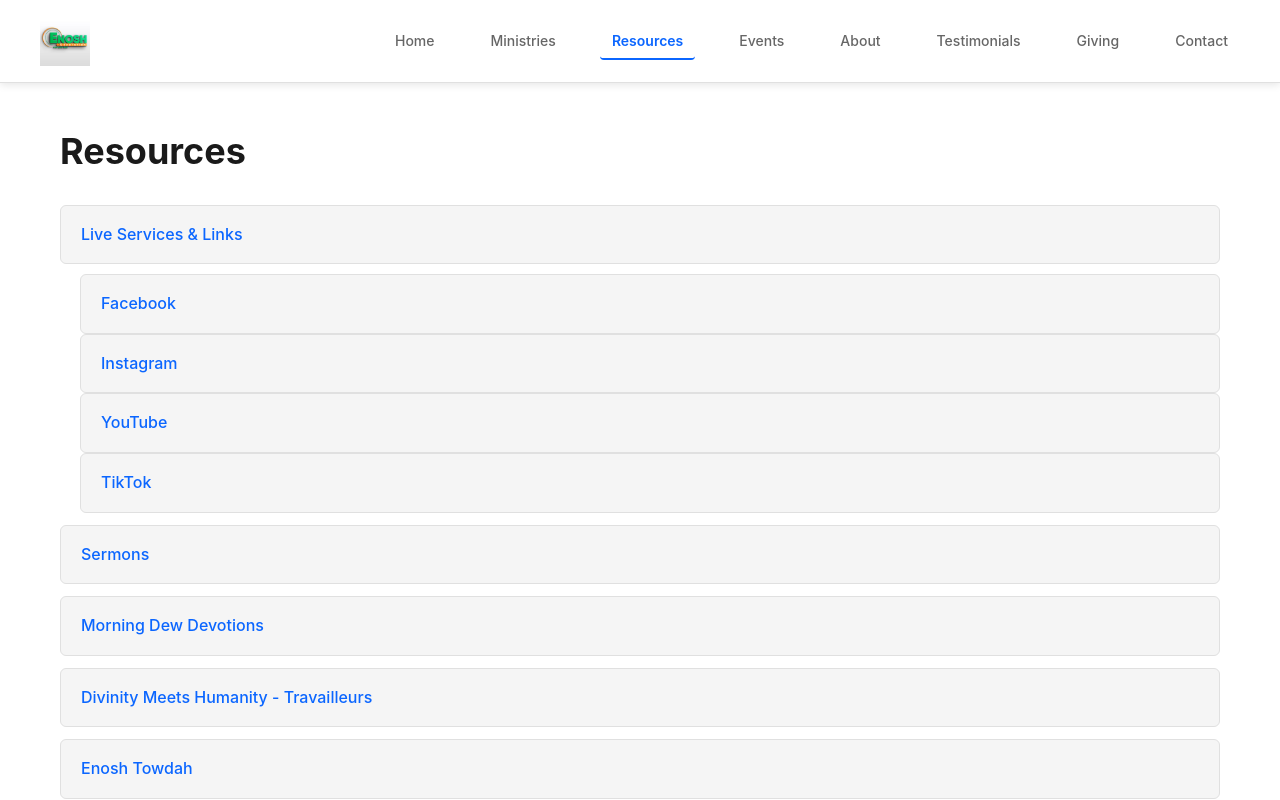
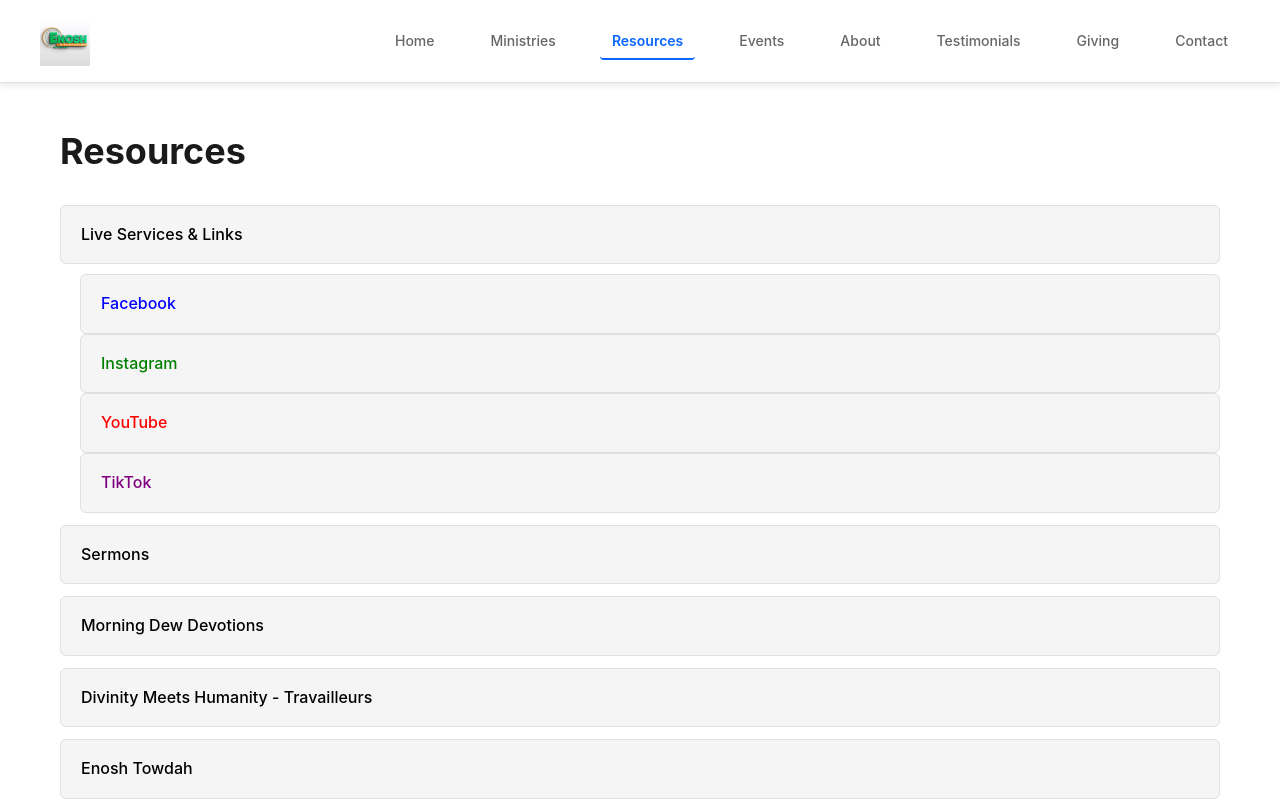
Before and after one commit to sam-911-hub/ENOSH-GENERATION-PRO, a React (Vite) app: page /#/resources in a window 1280 px wide. Both pictures are taken after a click on the link "Live Services & Links". Shown: the top 800 px of the page. Built offline with nearby package versions, Linux system fonts and the light colour scheme.

Commit message:
Add color hierarchy to Resources page tabs and dropdowns

```diff
--- a/pages/ResourcesPage.tsx
+++ b/pages/ResourcesPage.tsx
@@ -12,25 +12,25 @@ const ResourcesPage = () => {
       <h1>Resources</h1>
       <div className="resources-list">
         <div>
-          <a className="resource-item" href="#" onClick={(e) => { e.preventDefault(); setShowLiveServices(!showLiveServices); }}>Live Services & Links</a>
+          <a className="resource-item" href="#" onClick={(e) => { e.preventDefault(); setShowLiveServices(!showLiveServices); }} style={{color: 'black'}}>Live Services & Links</a>
           {showLiveServices && (
             <div className="social-links" style={{marginLeft: '20px', marginTop: '10px'}}>
-              <a className="resource-item" href="https://www.facebook.com/people/ENOSH-Generation/100091299983773/" target="_blank" rel="noopener noreferrer">Facebook</a>
-              <a className="resource-item" href="https://www.instagram.com/enosh.generation/?hl=en" target="_blank" rel="noopener noreferrer">Instagram</a>
-              <a className="resource-item" href="https://www.youtube.com/@enosh.generation" target="_blank" rel="noopener noreferrer">YouTube</a>
-              <a className="resource-item" href="https://www.tiktok.com/@enosh.generation" target="_blank" rel="noopener noreferrer">TikTok</a>
+              <a className="resource-item" href="https://www.facebook.com/people/ENOSH-Generation/100091299983773/" target="_blank" rel="noopener noreferrer" style={{color: 'blue'}}>Facebook</a>
+              <a className="resource-item" href="https://www.instagram.com/enosh.generation/?hl=en" target="_blank" rel="noopener noreferrer" style={{color: 'green'}}>Instagram</a>
+              <a className="resource-item" href="https://www.youtube.com/@enosh.generation" target="_blank" rel="noopener noreferrer" style={{color: 'red'}}>YouTube</a>
+              <a className="resource-item" href="https://www.tiktok.com/@enosh.generation" target="_blank" rel="noopener noreferrer" style={{color: 'purple'}}>TikTok</a>
             </div>
           )}
         </div>
 
         <div>
-          <a className="resource-item" href="#" onClick={(e) => { e.preventDefault(); setShowSermons(!showSermons); }}>Sermons</a>
+          <a className="resource-item" href="#" onClick={(e) => { e.preventDefault(); setShowSermons(!showSermons); }} style={{color: 'black'}}>Sermons</a>
           {showSermons && (
             <div style={{marginLeft: '20px', marginTop: '10px'}}>
               <div>
-                <a className="resource-item" href="#" onClick={(e) => { e.preventDefault(); setShowSermon1(!showSermon1); }}>A LIFE WORTHY THE CALLING</a>
+                <a className="resource-item" href="#" onClick={(e) => { e.preventDefault(); setShowSermon1(!showSermon1); }} style={{color: 'blue'}}>A LIFE WORTHY THE CALLING</a>
                 {showSermon1 && (
-                  <div style={{marginLeft: '20px', marginTop: '10px', padding: '15px', backgroundColor: '#f5f5f5', borderRadius: '5px'}}>
+                  <div style={{marginLeft: '20px', marginTop: '10px', padding: '15px', backgroundColor: '#f5f5f5', borderRadius: '5px', color: 'red'}}>
                     <p><strong>By: Apostle Khen</strong></p>
                     <p><strong>Reference: Ephesians 4:1-10</strong></p>
                     <p>Paul writes this letter to the Ephesians pleading them to live a life worth the calling they bear.</p>
@@ -46,9 +46,9 @@ const ResourcesPage = () => {
               </div>
 
               <div>
-                <a className="resource-item" href="#" onClick={(e) => { e.preventDefault(); setShowSermon2(!showSermon2); }}>Gauges of Transformation</a>
+                <a className="resource-item" href="#" onClick={(e) => { e.preventDefault(); setShowSermon2(!showSermon2); }} style={{color: 'green'}}>Gauges of Transformation</a>
                 {showSermon2 && (
-                  <div style={{marginLeft: '20px', marginTop: '10px', padding: '15px', backgroundColor: '#f5f5f5', borderRadius: '5px'}}>
+                  <div style={{marginLeft: '20px', marginTop: '10px', padding: '15px', backgroundColor: '#f5f5f5', borderRadius: '5px', color: 'purple'}}>
                     <p><strong>By: Minister Andrew</strong></p>
                     <p>Gauge is just a measure of something, how deep, speed of anything that's not stagnant.</p>
                     <p>Spiritually we're destined for greater things that we'll manifest only at a certain capacity.</p>
@@ -70,11 +70,11 @@ const ResourcesPage = () => {
           )}
         </div>
 
-        <a className="resource-item" href="#">Morning Dew Devotions</a>
-        <a className="resource-item" href="#">Divinity Meets Humanity - Travailleurs</a>
-        <a className="resource-item" href="#">Enosh Towdah</a>
-        <Link className="resource-item" to="/new-converts">New Converts Registration Form</Link>
-        <Link className="resource-item" to="/events">Events</Link>
+        <a className="resource-item" href="#" style={{color: 'black'}}>Morning Dew Devotions</a>
+        <a className="resource-item" href="#" style={{color: 'black'}}>Divinity Meets Humanity - Travailleurs</a>
+        <a className="resource-item" href="#" style={{color: 'black'}}>Enosh Towdah</a>
+        <Link className="resource-item" to="/new-converts" style={{color: 'black'}}>New Converts Registration Form</Link>
+        <Link className="resource-item" to="/events" style={{color: 'black'}}>Events</Link>
       </div>
     </main>
   );
```
